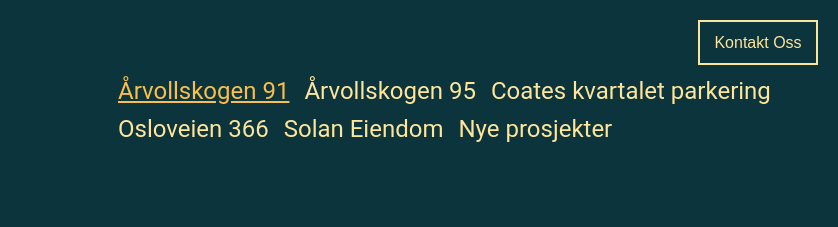
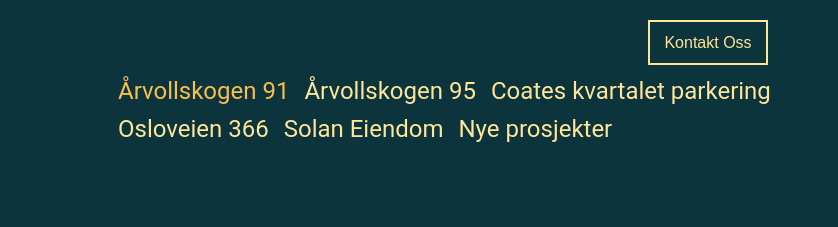
Before and after one commit to AaronOh0/aaronoh0.github.io, a plain HTML site: page index.html in a window 1280 px wide. Shown: the top 227 px of the page, 442-1280 px from the left. Drawn offline with Linux system fonts and the light colour scheme; grey boxes are pictures that could not be loaded.

Commit message:
mvoed contact button, added hover animation for links

```diff
--- a/style.css
+++ b/style.css
@@ -22,7 +22,7 @@
 #coatesKvartalet,
 #osloveien,
 #contacthtml {
-  text-decoration: underline;
+  /* text-decoration: underline; */
   color: var(--hover-color);
 }
 
@@ -77,7 +77,7 @@
   margin-left: auto;
   position: absolute;
   top: 20px;
-  right: 20px;
+  right: 70px;
 }
 
 #contact:hover {
@@ -87,13 +87,31 @@
 }
 
 .linkinfo {
-  transition: 0.1s;
+  display: inline-block;
+  position: relative;
+  text-decoration: none;
+  color: var(--hover-color);
+  transition: color 0.3s ease;
+}
+
+.linkinfo::before {
+  content: "";
+  position: absolute;
+  width: 0%;
+  height: 2px;
+  bottom: -1px;
+  left: 50%;
+  background-color: var(--hover-color);
+  transition: width 0.3s ease, left 0.3s ease;
 }
 
 .linkinfo:hover {
-  color: var(--hover-color);
-  /* text-decoration: underline; */
-  transform: scale(1.02);
+  color: var(--hover-color); /* or any color you want on hover */
+}
+
+.linkinfo:hover::before {
+  width: 100%;
+  left: 0;
 }
 
 .slideshow-container {
```
